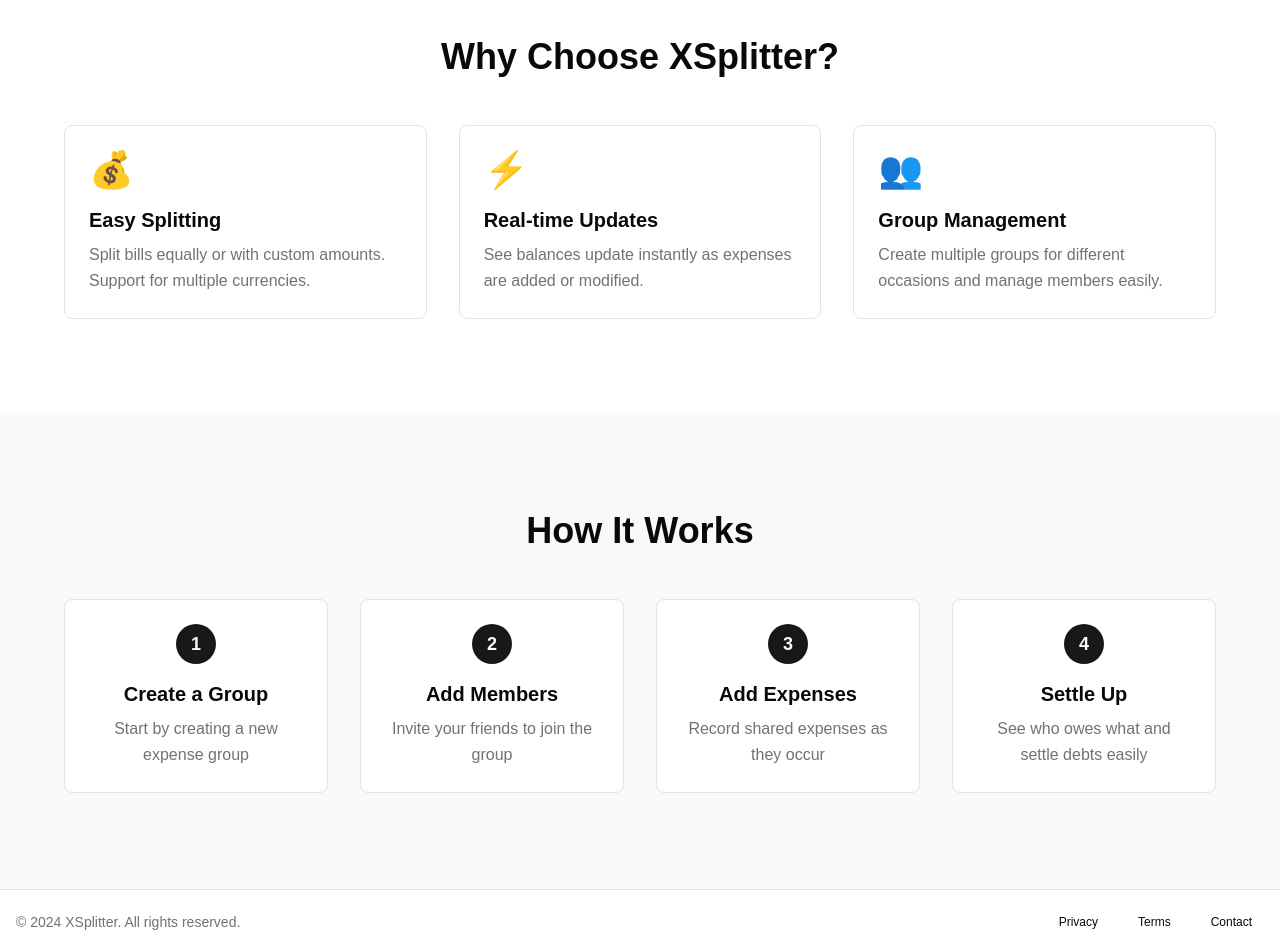
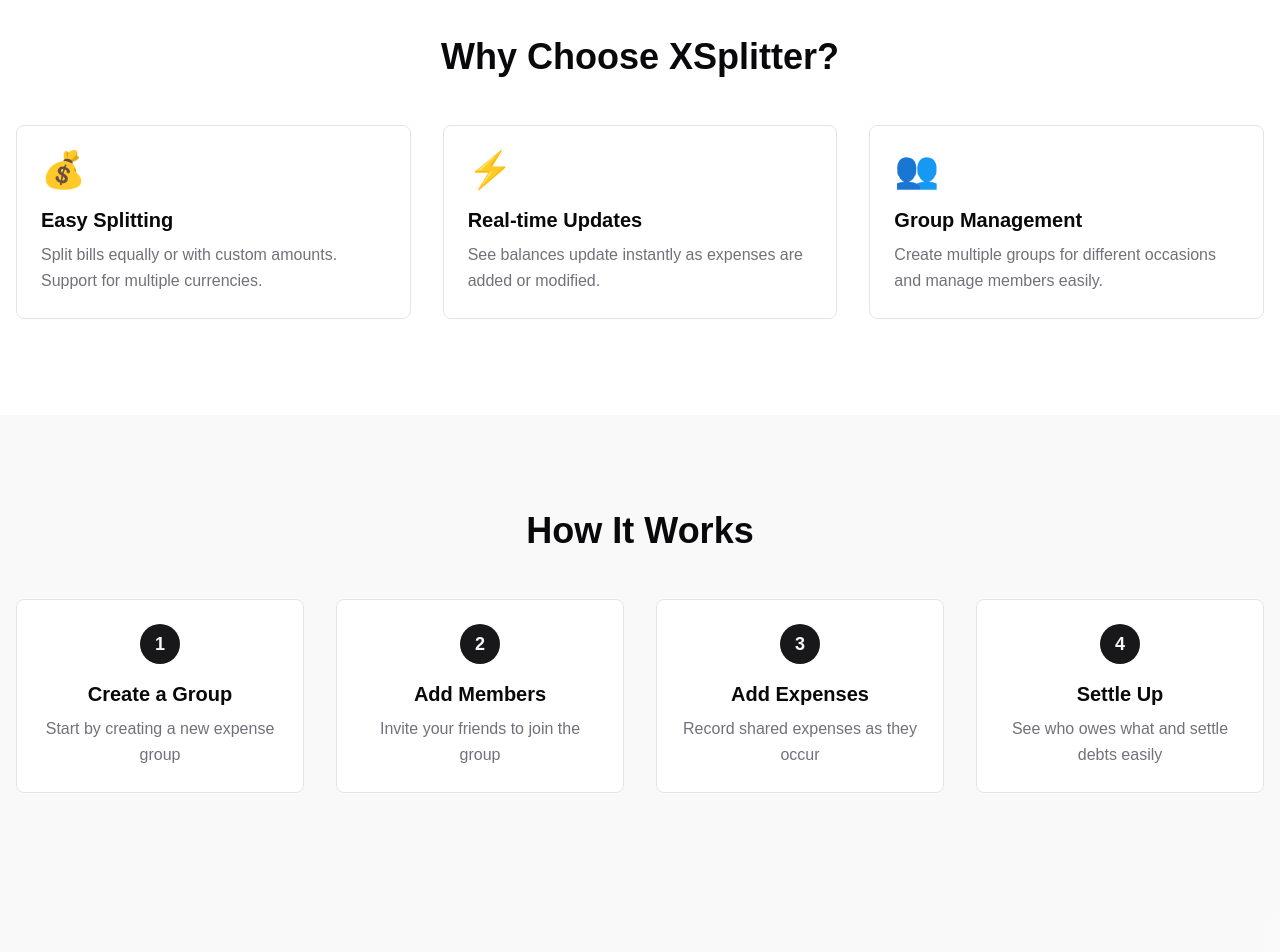
Before and after one commit to Araan-Sheikh/XSplitter, a Next.js app: page / in a window 1280 px wide. Shown: the part 860-1812 px from the top of the page. Built offline with nearby package versions, Linux system fonts and the light colour scheme.

Commit message:
Update landing-page.tsx

```diff
--- a/components/landing-page.tsx
+++ b/components/landing-page.tsx
@@ -10,7 +10,7 @@
   return (
     <div className="min-h-screen bg-background">
       <nav className="border-b bg-background/95 backdrop-blur supports-[backdrop-filter]:bg-background/60">
-        <div className="container flex h-16 items-center justify-between px-4">
+  <div className="flex h-16 items-center justify-between px-4 w-full">
     <div className="flex items-center space-x-2">
       <h1 className="text-2xl font-bold text-primary">XSplitter</h1>
     </div>
@@ -22,12 +22,13 @@
   </div>
 </nav>
 
+
       <section className="container px-4 flex flex-col items-center justify-center min-h-[calc(100vh-4rem)] py-16">
-        <div className="flex flex-col items-center space-y-6 text-center max-w-3xl mx-auto">
+  <div className="flex flex-col items-center space-y-6 text-center mx-auto">
     <h1 className="text-4xl font-bold tracking-tighter sm:text-5xl md:text-6xl lg:text-7xl">
       Welcome to XSplitter
     </h1>
-          <p className="text-lg md:text-xl text-muted-foreground max-w-[42rem] leading-relaxed">
+    <p className="text-lg md:text-xl text-muted-foreground leading-relaxed">
       Split expenses effortlessly with friends, family, and roommates. Track shared costs and settle debts with ease.
     </p>
     <div className="flex flex-col sm:flex-row gap-4 pt-4">
@@ -41,12 +42,11 @@
   </div>
 </section>
 
-      {/* Features Section - Consistent spacing and alignment */}
 <section className="container px-4 py-16 md:py-24">
   <h2 className="text-3xl md:text-4xl font-bold text-center mb-12">
     Why Choose XSplitter?
   </h2>
-        <div className="grid grid-cols-1 md:grid-cols-3 gap-8 max-w-6xl mx-auto">
+  <div className="grid grid-cols-1 md:grid-cols-3 gap-8 mx-auto">
     <FeatureCard
       title="Easy Splitting"
       description="Split bills equally or with custom amounts. Support for multiple currencies."
@@ -64,6 +64,37 @@
     />
   </div>
 </section>
+
+<section className="bg-muted/50 py-16 md:py-24">
+  <div className="container px-4">
+    <h2 className="text-3xl md:text-4xl font-bold text-center mb-12">
+      How It Works
+    </h2>
+    <div className="grid grid-cols-1 sm:grid-cols-2 lg:grid-cols-4 gap-8 mx-auto">
+      <StepCard
+        number="1"
+        title="Create a Group"
+        description="Start by creating a new expense group"
+      />
+      <StepCard
+        number="2"
+        title="Add Members"
+        description="Invite your friends to join the group"
+      />
+      <StepCard
+        number="3"
+        title="Add Expenses"
+        description="Record shared expenses as they occur"
+      />
+      <StepCard
+        number="4"
+        title="Settle Up"
+        description="See who owes what and settle debts easily"
+      />
+    </div>
+  </div>
+</section>
+
 
       {/* How It Works Section - Enhanced visual hierarchy */}
       <section className="bg-muted/50 py-16 md:py-24">
```
Lines whose indentation alone changed are shown as unchanged.
